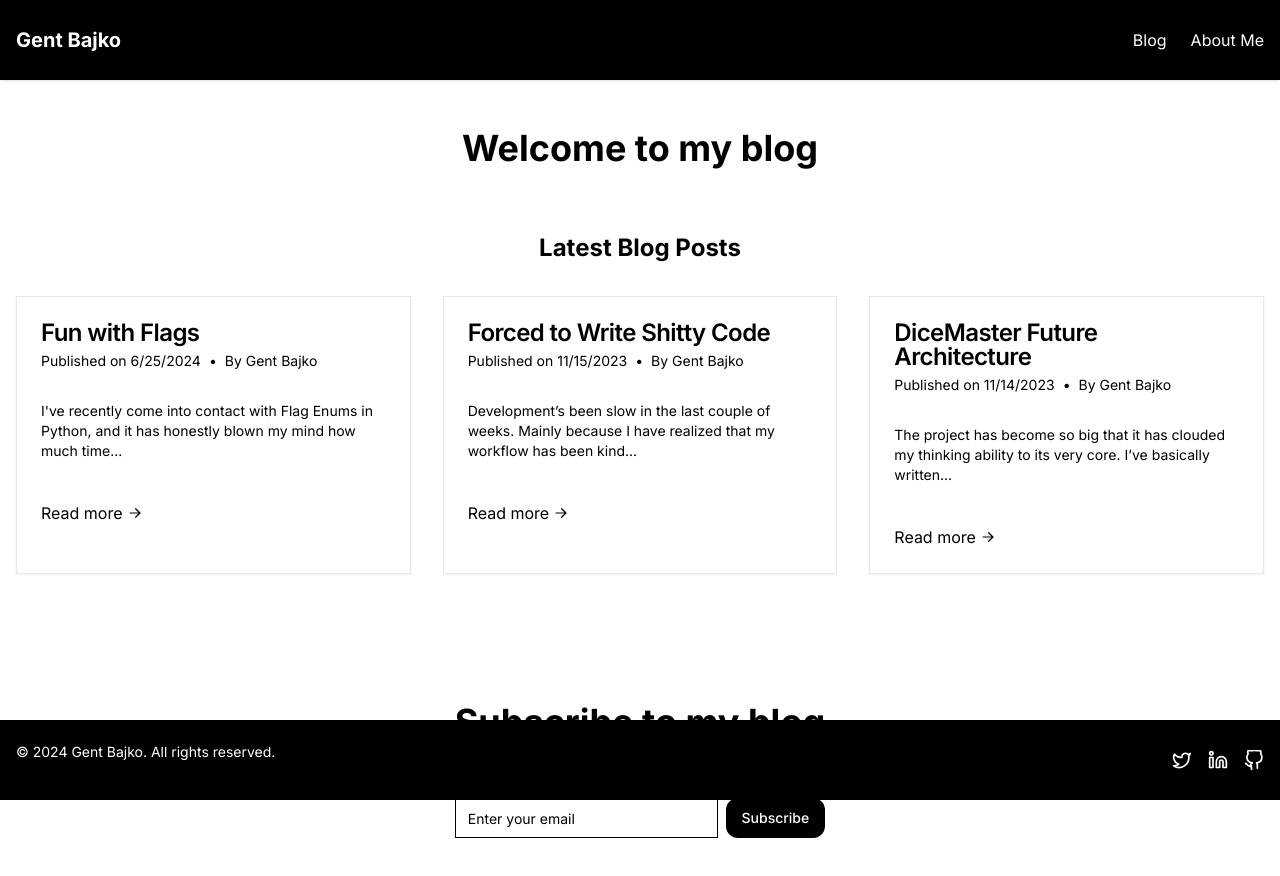
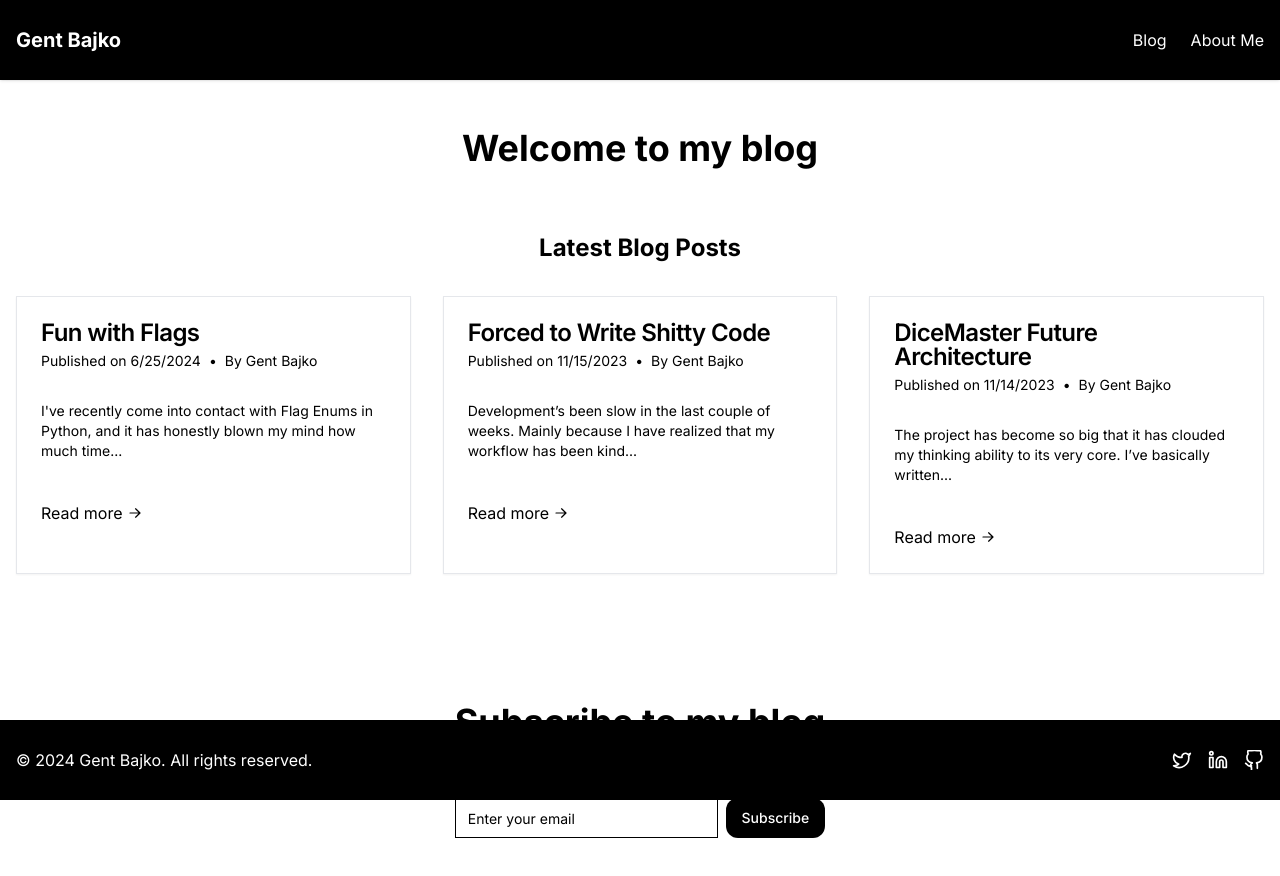
Before and after one commit to GentBajko/blog, a Next.js app: page / in a window 1280 px wide. Shown: the top 876 px of the page. Built offline with nearby package versions, Linux system fonts and the light colour scheme.

Commit message:
aligned items

```diff
--- a/src/components/Footer.tsx
+++ b/src/components/Footer.tsx
@@ -5,10 +5,8 @@ export function Footer() {
   return (
     <footer className="bg-black py-6 fixed bottom-0 w-full h-20 z-50">
       <div className="container mx-auto px-4 flex items-center justify-between h-full">
-        <div className="justify-center text-center">
-          <p className="text-white text-sm">
+        <div className="justify-center text-primary text-center items-center">
             &copy; 2024 Gent Bajko. All rights reserved.
-          </p>
         </div>
         <div className="flex items-center space-x-4">
           <Link
```
